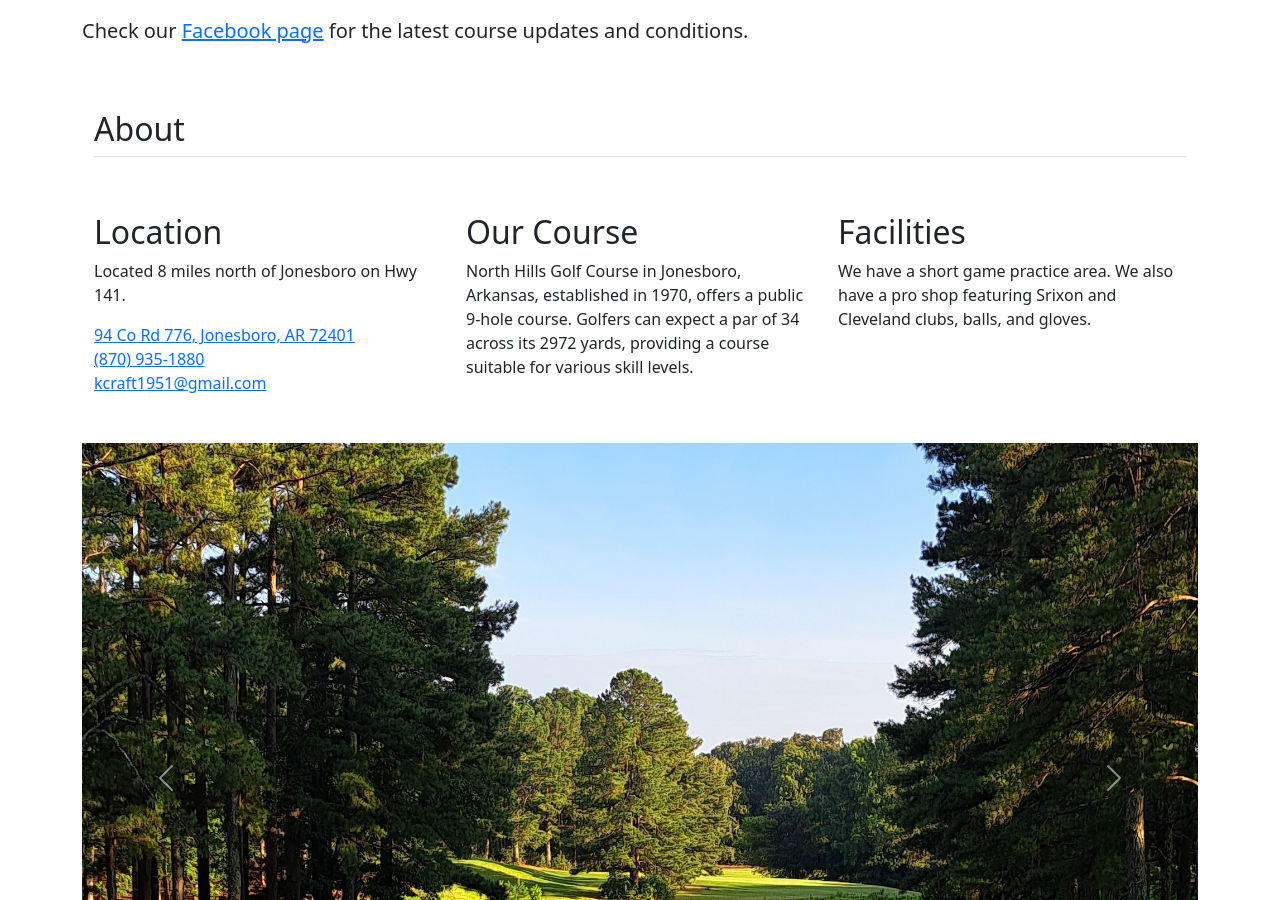
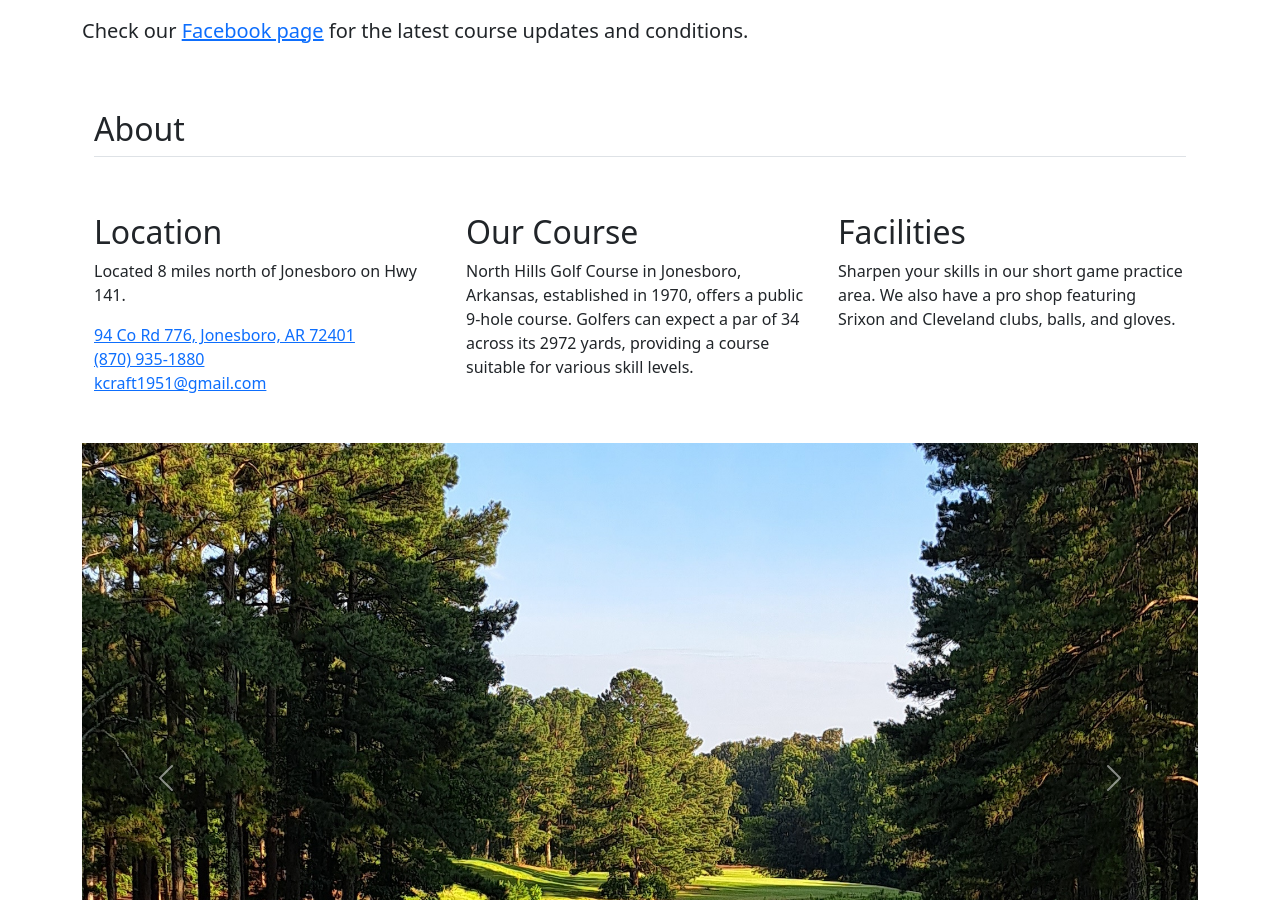
Before and after one commit to easyteegolf/golf-north-hills, a Jekyll site: the page built from index.html, in a window 1280 px wide and 900 px high, scrolled down 535 px. Built offline with Jekyll 4.4.1, drawn with Linux system fonts in a browser that asks for light colours.

Commit message:
update facilities descriptin

```diff
--- a/index.html
+++ b/index.html
@@ -58,7 +58,7 @@ order: 0
             </div>
             <h2>Facilities</h2>
             <p>
-                We have a short game practice area. We also have a pro shop featuring Srixon and Cleveland clubs, balls, and gloves.
+                Sharpen your skills in our short game practice area. We also have a pro shop featuring Srixon and Cleveland clubs, balls, and gloves.
             </p>
         </div>
     </div>
```
